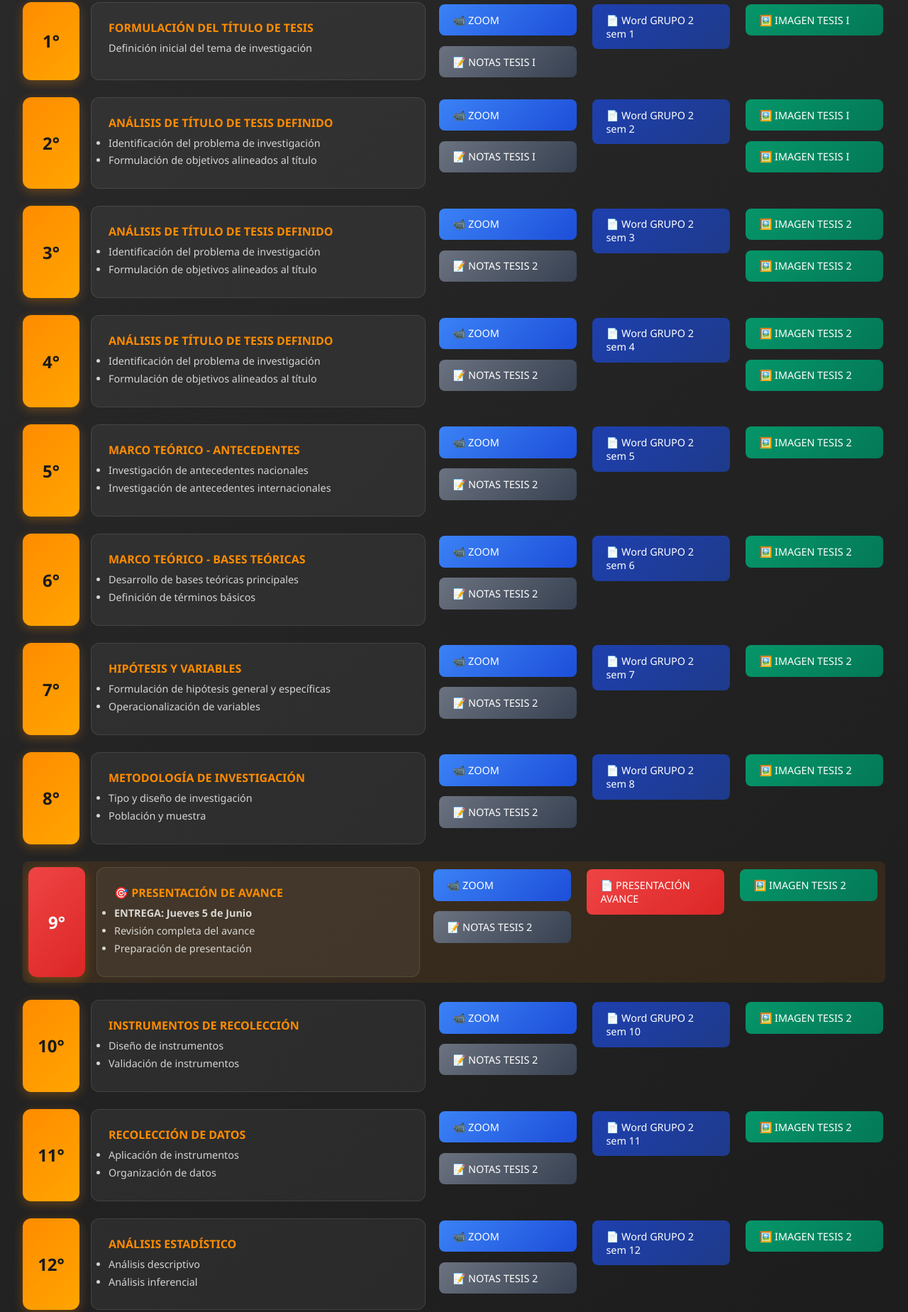
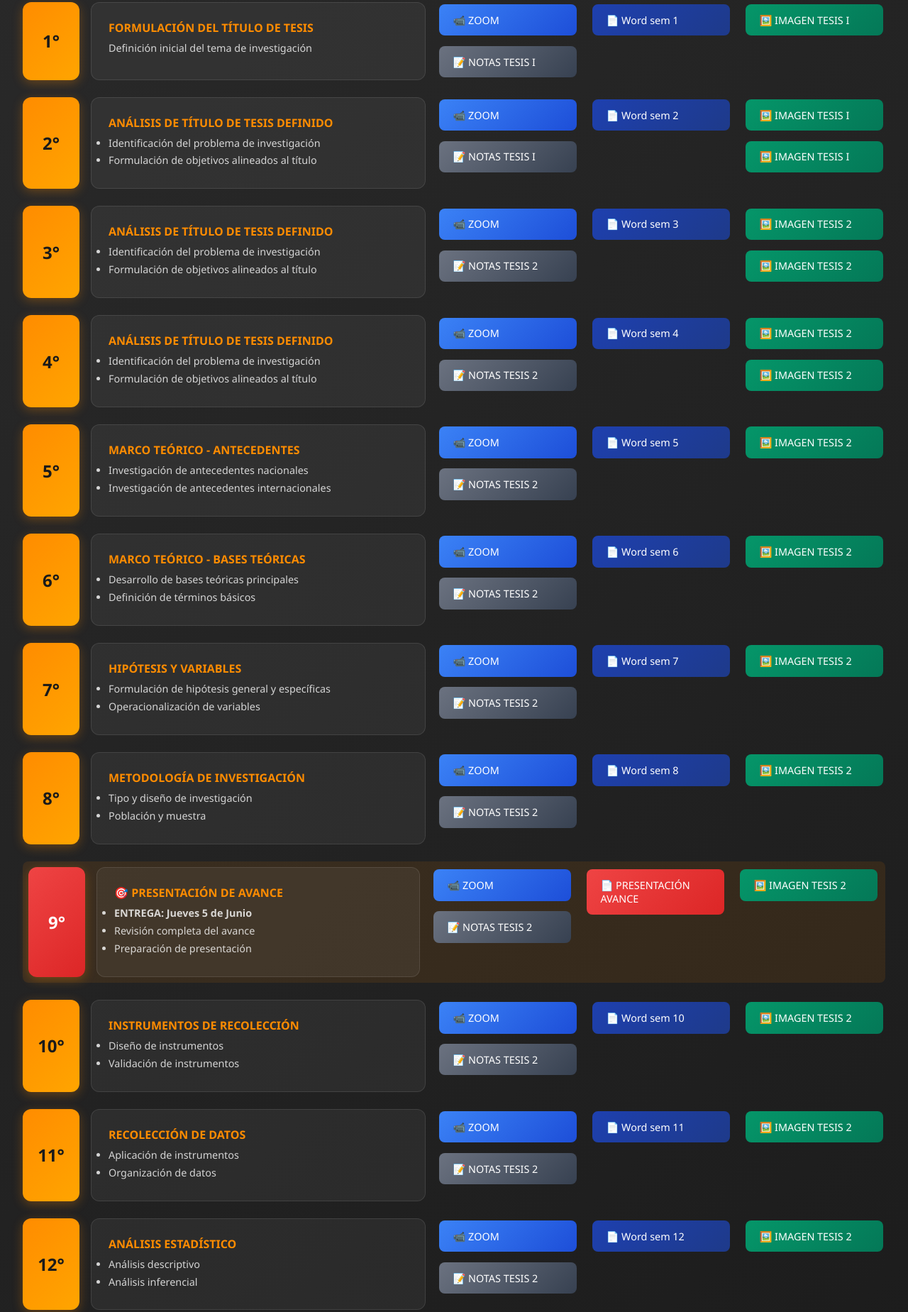
Before and after one commit to cademor3/Saavedra-Collantes-Casas, a plain HTML site: page index.html in a window 1280 px wide. Shown: the part 894-2743 px from the top of the page at 71% size. Drawn offline with Linux system fonts and the light colour scheme.

Commit message:
Update index.html

```diff
--- a/index.html
+++ b/index.html
@@ -492,7 +492,7 @@
                         <a href="#" class="action-button notes">📝 NOTAS TESIS I</a>
                     </div>
                     <div class="action-cell">
-                        <a href="#" class="action-button document">📄 Word GRUPO 2 sem 1</a>
+                        <a href="#" class="action-button document">📄 Word sem 1</a>
                     </div>
                     <div class="action-cell">
                         <a href="#" class="action-button observation">🖼️ IMAGEN TESIS I</a>
@@ -514,7 +514,7 @@
                         <a href="#" class="action-button notes">📝 NOTAS TESIS I</a>
                     </div>
                     <div class="action-cell">
-                        <a href="#" class="action-button document">📄 Word GRUPO 2 sem 2</a>
+                        <a href="#" class="action-button document">📄 Word sem 2</a>
                     </div>
                     <div class="action-cell">
                         <a href="#" class="action-button observation">🖼️ IMAGEN TESIS I</a>
@@ -537,7 +537,7 @@
                         <a href="#" class="action-button notes">📝 NOTAS TESIS 2</a>
                     </div>
                     <div class="action-cell">
-                        <a href="#" class="action-button document">📄 Word GRUPO 2 sem 3</a>
+                        <a href="#" class="action-button document">📄 Word sem 3</a>
                     </div>
                     <div class="action-cell">
                         <a href="#" class="action-button observation">🖼️ IMAGEN TESIS 2</a>
@@ -560,7 +560,7 @@
                         <a href="#" class="action-button notes">📝 NOTAS TESIS 2</a>
                     </div>
                     <div class="action-cell">
-                        <a href="#" class="action-button document">📄 Word GRUPO 2 sem 4</a>
+                        <a href="#" class="action-button document">📄 Word sem 4</a>
                     </div>
                     <div class="action-cell">
                         <a href="#" class="action-button observation">🖼️ IMAGEN TESIS 2</a>
@@ -583,7 +583,7 @@
                         <a href="#" class="action-button notes">📝 NOTAS TESIS 2</a>
                     </div>
                     <div class="action-cell">
-                        <a href="#" class="action-button document">📄 Word GRUPO 2 sem 5</a>
+                        <a href="#" class="action-button document">📄 Word sem 5</a>
                     </div>
                     <div class="action-cell">
                         <a href="#" class="action-button observation">🖼️ IMAGEN TESIS 2</a>
@@ -605,7 +605,7 @@
                         <a href="#" class="action-button notes">📝 NOTAS TESIS 2</a>
                     </div>
                     <div class="action-cell">
-                        <a href="#" class="action-button document">📄 Word GRUPO 2 sem 6</a>
+                        <a href="#" class="action-button document">📄 Word sem 6</a>
                     </div>
                     <div class="action-cell">
                         <a href="#" class="action-button observation">🖼️ IMAGEN TESIS 2</a>
@@ -627,7 +627,7 @@
                         <a href="#" class="action-button notes">📝 NOTAS TESIS 2</a>
                     </div>
                     <div class="action-cell">
-                        <a href="#" class="action-button document">📄 Word GRUPO 2 sem 7</a>
+                        <a href="#" class="action-button document">📄 Word sem 7</a>
                     </div>
                     <div class="action-cell">
                         <a href="#" class="action-button observation">🖼️ IMAGEN TESIS 2</a>
@@ -649,7 +649,7 @@
                         <a href="#" class="action-button notes">📝 NOTAS TESIS 2</a>
                     </div>
                     <div class="action-cell">
-                        <a href="#" class="action-button document">📄 Word GRUPO 2 sem 8</a>
+                        <a href="#" class="action-button document">📄 Word sem 8</a>
                     </div>
                     <div class="action-cell">
                         <a href="#" class="action-button observation">🖼️ IMAGEN TESIS 2</a>
@@ -694,7 +694,7 @@
                         <a href="#" class="action-button notes">📝 NOTAS TESIS 2</a>
                     </div>
                     <div class="action-cell">
-                        <a href="#" class="action-button document">📄 Word GRUPO 2 sem 10</a>
+                        <a href="#" class="action-button document">📄 Word sem 10</a>
                     </div>
                     <div class="action-cell">
                         <a href="#" class="action-button observation">🖼️ IMAGEN TESIS 2</a>
@@ -716,7 +716,7 @@
                         <a href="#" class="action-button notes">📝 NOTAS TESIS 2</a>
                     </div>
                     <div class="action-cell">
-                        <a href="#" class="action-button document">📄 Word GRUPO 2 sem 11</a>
+                        <a href="#" class="action-button document">📄 Word sem 11</a>
                     </div>
                     <div class="action-cell">
                         <a href="#" class="action-button observation">🖼️ IMAGEN TESIS 2</a>
@@ -738,7 +738,7 @@
                         <a href="#" class="action-button notes">📝 NOTAS TESIS 2</a>
                     </div>
                     <div class="action-cell">
-                        <a href="#" class="action-button document">📄 Word GRUPO 2 sem 12</a>
+                        <a href="#" class="action-button document">📄 Word sem 12</a>
                     </div>
                     <div class="action-cell">
                         <a href="#" class="action-button observation">🖼️ IMAGEN TESIS 2</a>
@@ -760,7 +760,7 @@
                         <a href="#" class="action-button notes">📝 NOTAS TESIS 2</a>
                     </div>
                     <div class="action-cell">
-                        <a href="#" class="action-button document">📄 Word GRUPO 2 sem 13</a>
+                        <a href="#" class="action-button document">📄 Word sem 13</a>
                     </div>
                     <div class="action-cell">
                         <a href="#" class="action-button observation">🖼️ IMAGEN TESIS 2</a>
@@ -782,7 +782,7 @@
                         <a href="#" class="action-button notes">📝 NOTAS TESIS 2</a>
                     </div>
                     <div class="action-cell">
-                        <a href="#" class="action-button document">📄 Word GRUPO 2 sem 14</a>
+                        <a href="#" class="action-button document">📄 Word sem 14</a>
                     </div>
                     <div class="action-cell">
                         <a href="#" class="action-button observation">🖼️ IMAGEN TESIS 2</a>
@@ -804,7 +804,7 @@
                         <a href="#" class="action-button notes">📝 NOTAS TESIS 2</a>
                     </div>
                     <div class="action-cell">
-                        <a href="#" class="action-button document">📄 Word GRUPO 2 sem 15</a>
+                        <a href="#" class="action-button document">📄 Word sem 15</a>
                     </div>
                     <div class="action-cell">
                         <a href="#" class="action-button observation">🖼️ IMAGEN TESIS 2</a>
```
